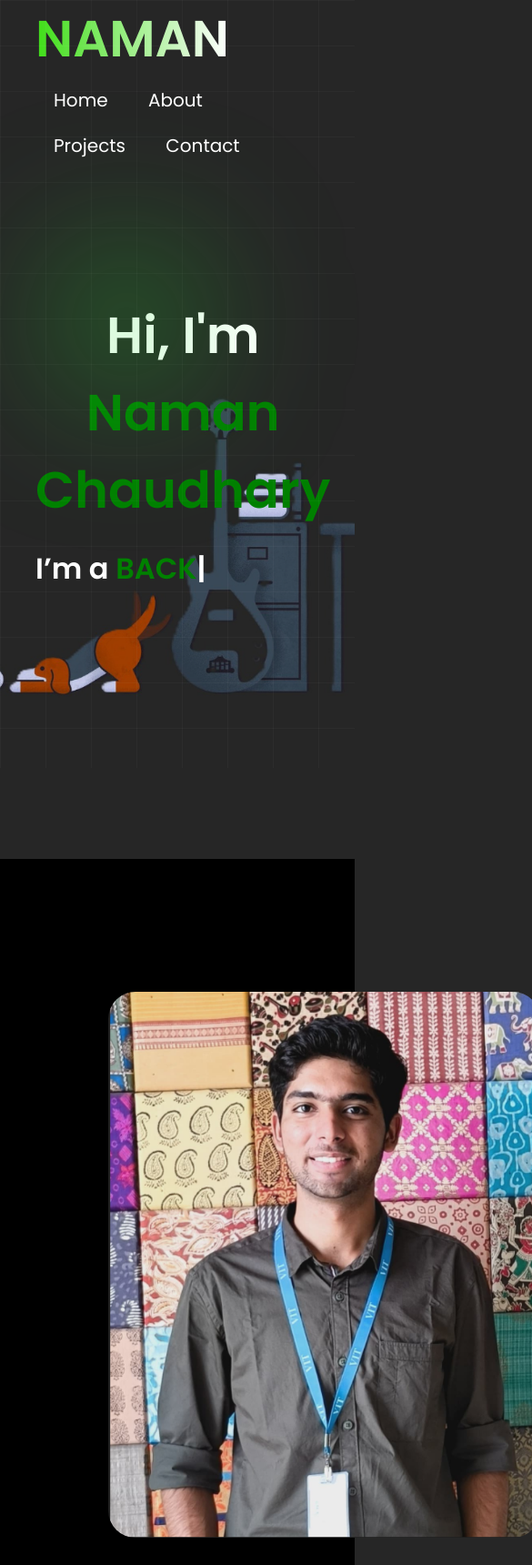
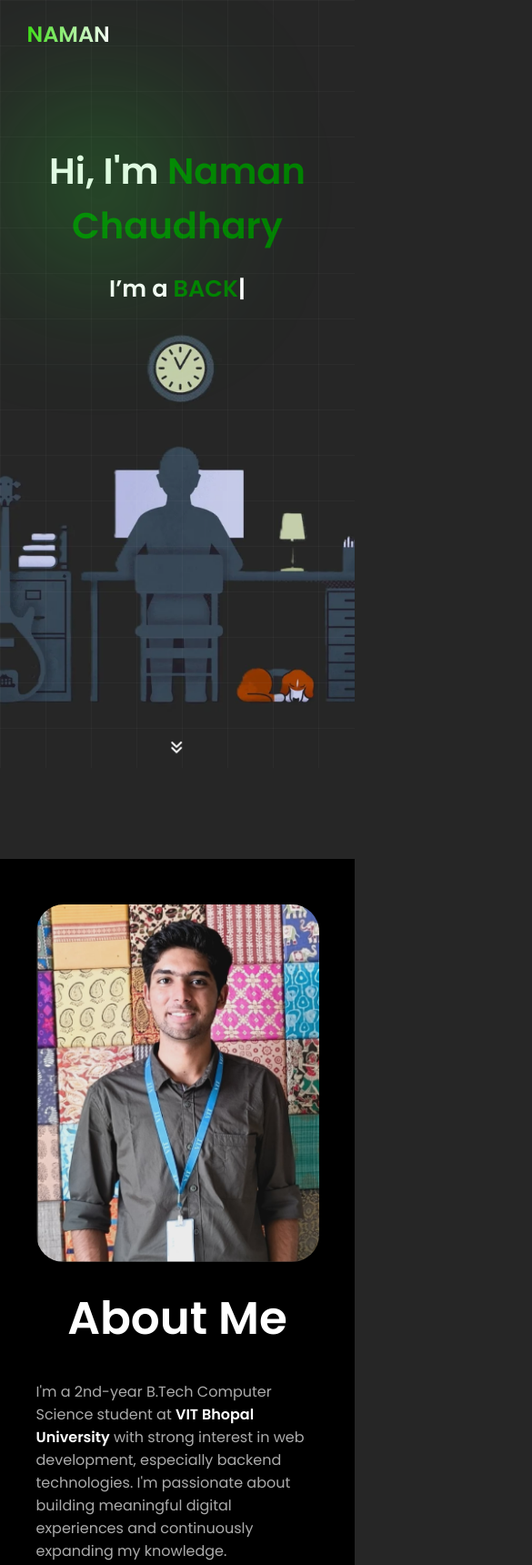
Before and after one commit to Naman1313/Portfolio, a plain HTML site: page index.html in a window 390 px wide. Shown: the top 1720 px of the page at 91% size, 585 px wide, since content can reach past the window. Drawn offline with nearby package versions, Linux system fonts and the light colour scheme.

Commit message:
Made responsive

```diff
--- a/index.html
+++ b/index.html
@@ -15,7 +15,7 @@
     <div id="header">
         <div class="container">
             <nav>
-                <h1>NAMAN</h1>
+                <h1 class="logo-name">NAMAN</h1>
                 <ul>
                     <li><a href="#">Home</a></li>
                     <li><a href="#about">About</a></li>
--- a/style.css
+++ b/style.css
@@ -414,3 +414,111 @@ form input, form textarea{
     background: radial-gradient(circle, #24e23088, transparent 90%);
     filter: blur(80px);
 }
+
+/* @media(max-width:450px){
+    .logo-name{
+        font-size: 30px;
+        margin-top:20px;
+    }
+
+    nav ul li a{
+        display:none;
+    }
+
+    #header{
+        background-image:image-set();
+    }
+} */
+
+@media (max-width: 1144px) {
+    .container {
+        padding: 10px 5%;
+    }
+
+    #header{
+        background-image: url("images/mobile-back.png");
+    }
+
+    .home {
+        align-items: center;
+        text-align: center;
+        margin-top: -250px;
+    }
+
+    h1 {
+        font-size: 2.5rem;
+    }
+
+    h2 {
+        font-size: 1.6rem;
+    }
+
+    .glow-circle{
+        margin-top:-150px;
+        margin-left:-30px;
+    }
+
+    .row {
+        flex-direction: column;
+        padding: 20px;
+    }
+
+    .about-col-1, .about-col-2 {
+        flex-basis: 100%;
+        padding: 0;
+    }
+
+    .about-col-1 img {
+        width: 100%;
+        height: auto;
+        margin-bottom:50px;
+    }
+
+    .tab {
+        margin-top: 40px;
+    }
+
+    /* .tab-contents {
+        margin-left: 0;
+    } */
+
+    .works {
+        padding: 20px 10px;
+        margin-top: 1px;
+    }
+
+    .work-list {
+        grid-template-columns: 1fr;
+        grid-gap: 20px;
+    }
+
+    .row .left-col, .row .right-col {
+        flex-basis: 100%;
+    }
+
+    form input, form textarea {
+        font-size: 1rem;
+    }
+
+    .logo-name {
+        font-size: 24px;
+        margin: 20px 10px;
+    }
+
+    nav ul {
+        display: none;
+    }
+
+    .social-icons {
+        justify-content: center;
+        flex-wrap: wrap;
+    }
+
+    .social-icons a {
+        margin: 10px;
+    }
+
+    .subtitle{
+        font-size: 50px;;
+    }
+}
```
Also changed, not shown: images/mobile-back.png (added).
